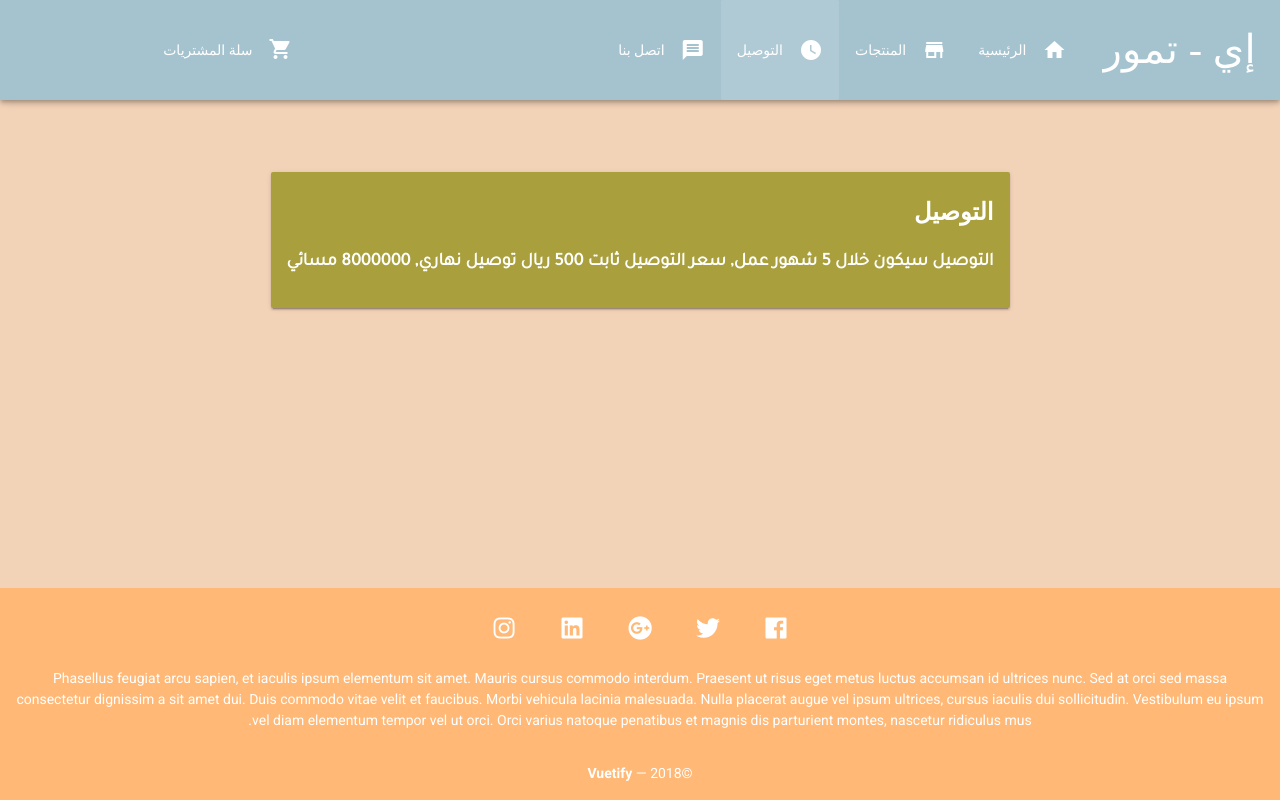
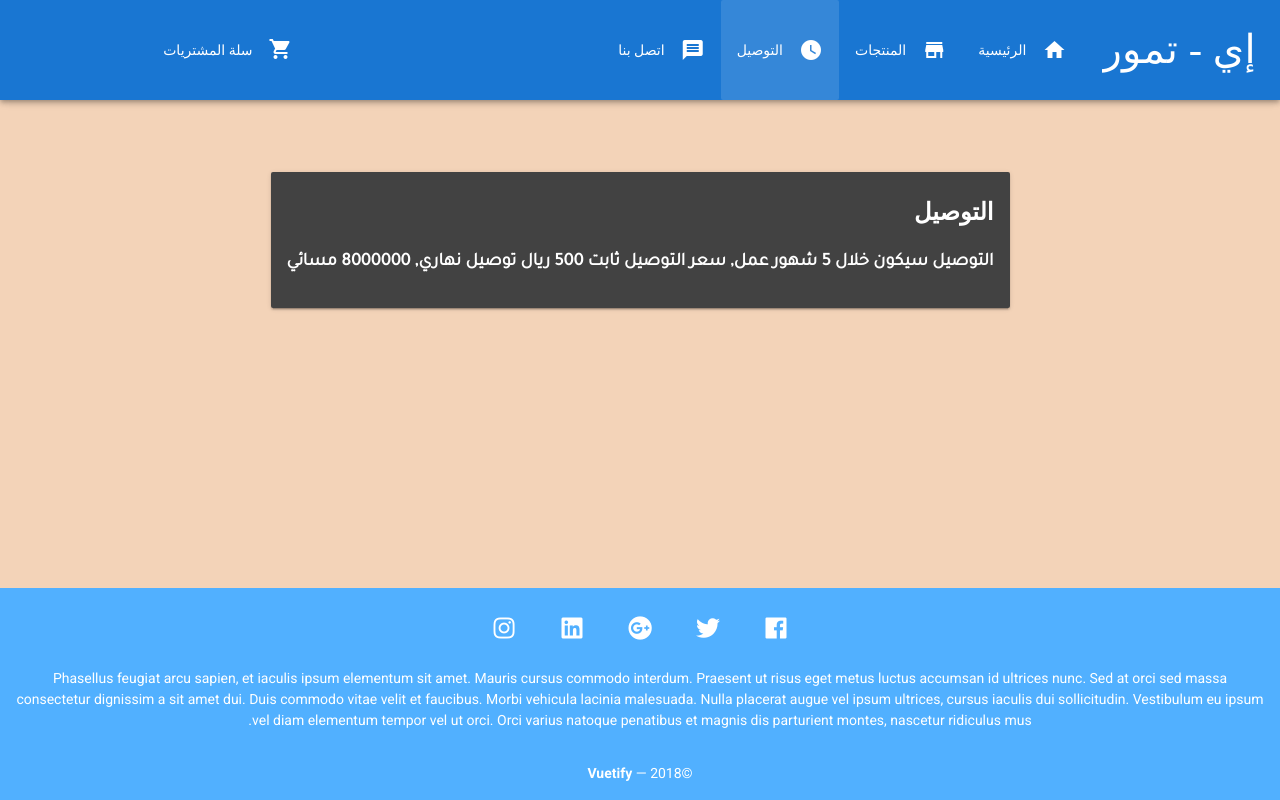
Before and after one commit to aalbani/etmoor, a Vue app: page /Delivery in a window 1280 px wide. Built offline with nearby package versions, Linux system fonts and the light colour scheme; a web font is replaced by a local one.

Commit message:
color resets

```diff
--- a/src/App.vue
+++ b/src/App.vue
@@ -26,7 +26,7 @@
         </v-list>
     </v-navigation-drawer>
 
-    <v-toolbar absolute app dark color="error" height="100">
+    <v-toolbar absolute app dark color="primary" height="100">
       <v-toolbar-side-icon @click="sideNav = !sideNav" class="hidden-md-and-up"></v-toolbar-side-icon>
       <v-toolbar-title class="justify-right"><router-link id="toolbarTitle" to="/" tag="span">إي - تمور</router-link></v-toolbar-title>
       <v-toolbar-items class="hidden-sm-and-down">
@@ -40,7 +40,7 @@
       <v-toolbar-items id="shopingCart" class="hidden-xs-only">
       <v-menu open-on-hover bottom offset-y>
 
-      <v-btn slot="activator" class="error white--text text-xs-center" flat :to="shoppingCart.link">
+      <v-btn slot="activator" class="primary white--text text-xs-center" flat :to="shoppingCart.link">
           <v-badge color="red" v-model="showBadge">
           <span slot="badge">{{badgeCounter()}}</span>
           <v-icon right>{{shoppingCart.icon}}</v-icon>
@@ -48,7 +48,7 @@
           {{shoppingCart.title}}
       </v-btn>
 
-          <v-list class="error white--text">
+          <v-list class="primary white--text">
             <v-subheader class="white--text">الطلبات</v-subheader>
             <v-list-tile  v-for="(item, index) in basketItems" :key="index">
             <v-list-tile-avatar>
@@ -85,7 +85,7 @@
     <v-card
       flat
       tile
-      class="secondary lighten-1 white--text text-xs-center"
+      class="info lighten-1 white--text text-xs-center"
     >
       <v-card-text>
         <v-btn
--- a/src/components/Delivery.vue
+++ b/src/components/Delivery.vue
@@ -2,7 +2,7 @@
     <v-container class="mt-5">
       <v-layout row wrap justify-center>
 
-        <v-card color="primary">
+        <v-card color="secondary">
           <v-card-title primary-title>
             <div>
               <h3 class="headline" id="texts">التوصيل</h3>
--- a/src/components/Home.vue
+++ b/src/components/Home.vue
@@ -5,7 +5,7 @@
 
 
           <!-- loading? -->
-    <v-flex xs12 v-if="loading" class="text-md-center">
+    <v-flex xs12 v-if="loading" class="text-xs-center justify-center">
     <v-progress-circular :size="70" :width="7" indeterminate color="green"></v-progress-circular>
     </v-flex>
 
--- a/src/components/OrderSum.vue
+++ /dev/null
@@ -1,4 +0,0 @@
-
-
-get data from fb to cust
-and his orders
--- a/src/components/Shop.vue
+++ b/src/components/Shop.vue
@@ -35,7 +35,7 @@ under the box will have add to cart + count -->
 
   <v-layout row wrap>
     <v-flex xs12 sm4 lg3 v-for="(product) in products" :key="product.id" >
-      <v-card color="primary">
+      <v-card color="secondary">
         <v-card-media
         height="200px"
         width="200px"
--- a/src/main.js
+++ b/src/main.js
@@ -7,10 +7,13 @@ import { store } from './store'
 
 Vue.use(Vuetify, {
   theme: {
-    primary: '#A99F3C',
-    secondary: '#E59D5C',
-    accent: '#F3D3B8',
-    error: '#A5C3CF'
+    primary: '#1976D2',
+    secondary: '#424242',
+    accent: '#82B1FF',
+    error: '#FF5252',
+    info: '#2196F3',
+    success: '#4CAF50',
+    warning: '#FFC107'
   }})
 
 Vue.config.productionTip = false
--- a/src/router/index.js
+++ b/src/router/index.js
@@ -2,7 +2,6 @@ import Vue from 'vue'
 import Router from 'vue-router'
 import Home from '@/components/Home'
 import Cart from '@/components/Cart'
-import OrderSum from '@/components/OrderSum'
 import OrderForm from '@/components/OrderForm'
 import Shop from '@/components/Shop'
 import ContactUs from '@/components/ContactUs'
@@ -28,11 +27,6 @@ export default new Router({
       component: OrderForm
     },
     {
-      path: '/Order_Sum',
-      name: 'Order_Sum',
-      component: OrderSum
-    },
-    {
       path: '/Shop',
       name: 'Shop',
       component: Shop
```
